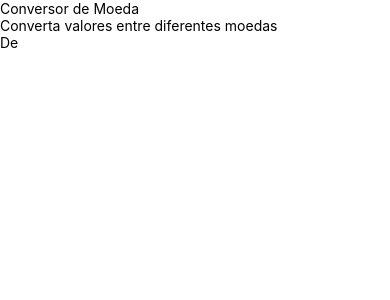
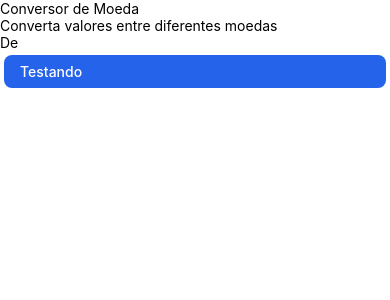
Before and after one commit to robson-quaresma/conversor-app, a React Native app: screen / in a window 390 px wide. Shown: the top 300 px of the page. Built offline with nearby package versions, Linux system fonts and the light colour scheme.

Commit message:
work - button

```diff
--- a/App.js
+++ b/App.js
@@ -1,5 +1,6 @@
 import { StatusBar } from 'expo-status-bar';
 import { StyleSheet, Text, View } from 'react-native';
+import { Button } from './src/components/Button';
 
 export default function App() {
   return (
@@ -13,7 +14,7 @@ export default function App() {
 
       <View>
         <Text>De</Text>
-
+        <Button />
       </View>
 
     </View>
--- /dev/null
+++ b/src/components/Button/index.js
@@ -0,0 +1,19 @@
+import { Text, TouchableOpacity } from 'react-native'
+import { styles } from './styles'
+
+
+export function Button({variant='primary', title='Testando', onPress}) {
+    return (
+        <TouchableOpacity
+            onPress={onPress}
+            style={[
+                styles.button,
+                variant === 'primary' ? styles.buttoPrimary : styles.buttonSecondary
+            ]}
+        >
+            <Text style={styles.buttonText}>
+                {title}
+            </Text>
+        </TouchableOpacity>
+    )
+}
--- /dev/null
+++ b/src/components/Button/styles.js
@@ -0,0 +1,25 @@
+import { StyleSheet } from 'react-native'
+import { colors } from '../../styles/colors'
+
+export const styles = StyleSheet.create({
+    button: {
+        backgroundColor: colors.inputBackground,
+        paddingHorizontal: 16,
+        paddingVertical: 8,
+        margin: 4,
+        borderRadius: 8,
+    },
+    buttonText: {
+        color: colors.text,
+        fontWeight: '500',
+    },
+    buttoPrimary: {
+        backgroundColor: colors.primary,
+    },
+    buttonSecondary: {
+        backgroundColor: colors.secondary,
+    },
+    buttonDisabled: {
+        backgroundColor: colors.disabled,
+    },
+})
--- a/src/styles/colors.js
+++ b/src/styles/colors.js
@@ -1,8 +1,9 @@
 export const colors = {
   primary: '#2563eb',
   secondary: '#16a34a',
-  background: '#0f172a',
-  cardBackground: '#334155',
+  Background: '#0f172a',
+  cardBackground: '#1e293b',
+  inputBackground: '#334155',
   text: '#ffffff',
   textSecondary: '#94a3b8',
   disabled: '#334155',
```
